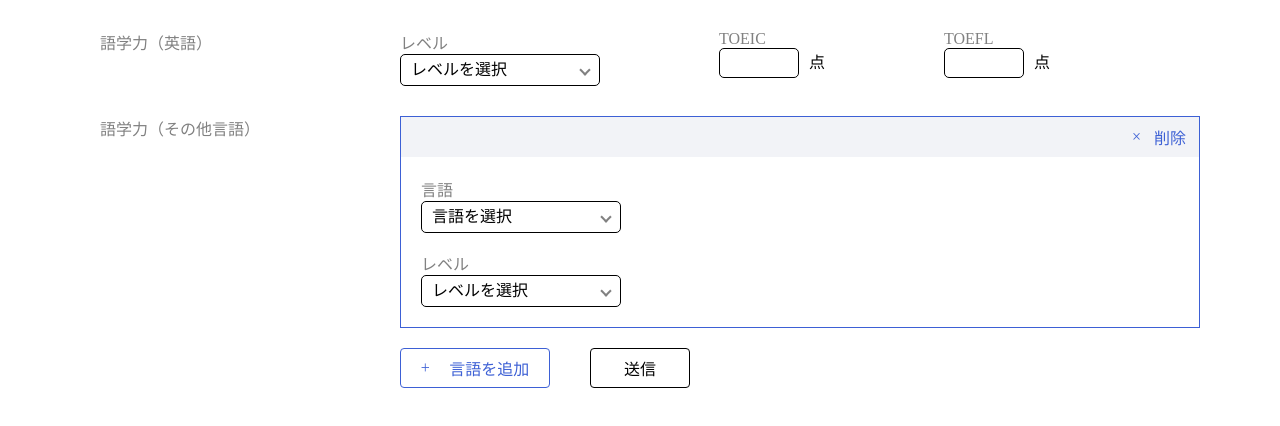
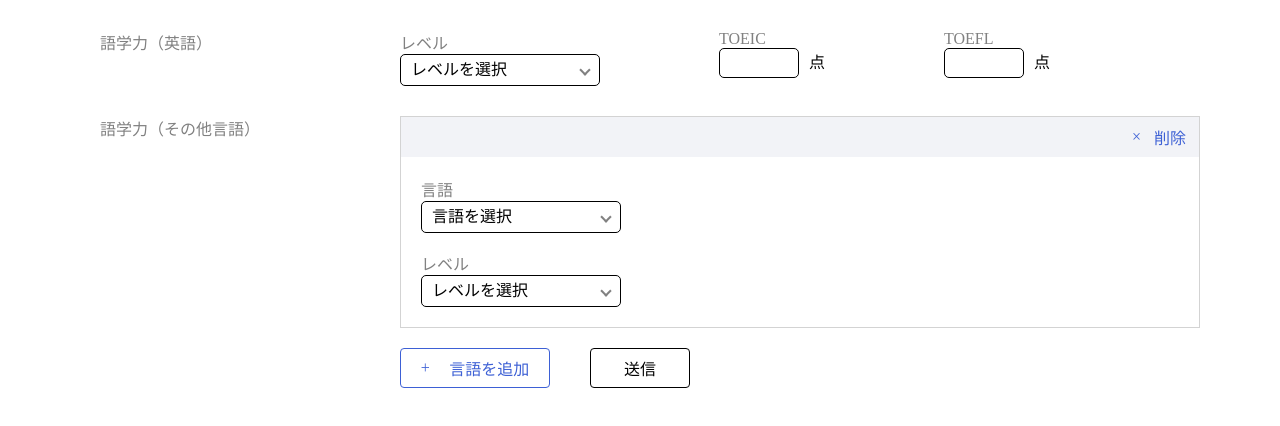
Before and after one commit to bitaKitsui/language-skill-form, a Vue app: page / in a window 1280 px wide. Shown: the top 426 px of the page. Built offline with nearby package versions, Linux system fonts and the light colour scheme.

Commit message:
fix: borderの色を修正

```diff
--- a/src/components/molecules/BaseFormList.vue
+++ b/src/components/molecules/BaseFormList.vue
@@ -48,8 +48,12 @@ const handleClick = (key: number) => {
 }
 
 .list-border {
+  border: 1px solid lightgray;
+  margin-bottom: 20px;
+}
+
+.list-border:hover {
   border: 1px solid #3d60d5;
-  margin-bottom: 20px;
 }
 
 .list-header {
```
